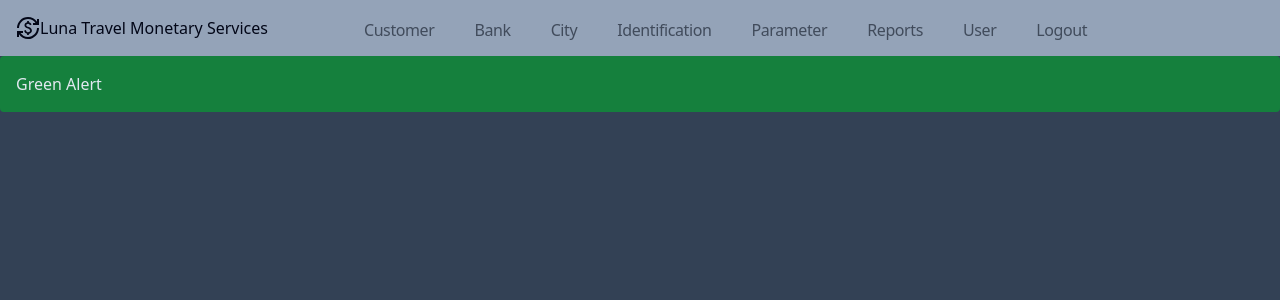
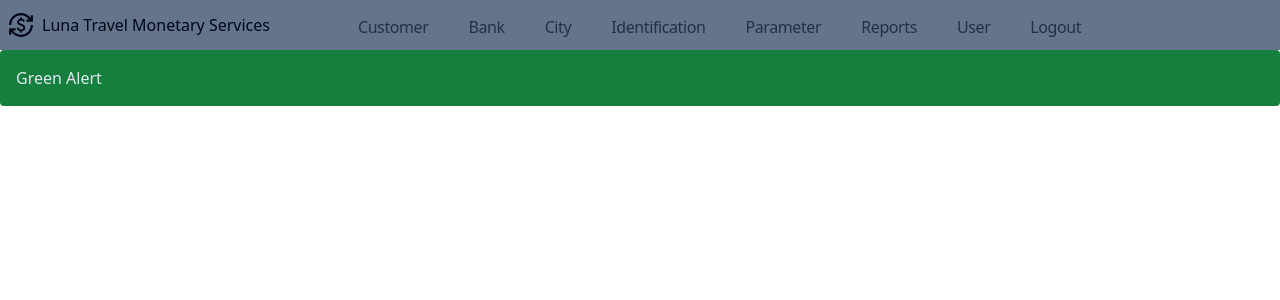
Before and after one commit to waldirborbajr/lunatravel, a Nuxt app: page / in a window 1280 px wide. Shown: the top 300 px of the page. Built offline with nearby package versions, Linux system fonts and the light colour scheme.

Commit message:
feat: minnor fix
Signed-off-by: Waldir BORBA JUNIOR <wborbajr@gmail.com>

```diff
--- a/assets/css/tailwind.css
+++ b/assets/css/tailwind.css
@@ -45,7 +45,7 @@ tr:nth-child(od) {
 }
 
 .t-thead {
-  @apply font-medium border-b bg-slate-800 dark:border-neutral-500;
+  @apply font-medium border-b bg-slate-800 text-slate-100 dark:border-neutral-500;
 }
 
 .tr-line {
--- a/components/Header/index.vue
+++ b/components/Header/index.vue
@@ -1,21 +1,19 @@
 <template>
-  <div class="flex justify-between items-center bg-slate-400">
+  <div class="flex justify-between items-center w-screen bg-slate-500">
     <div class="flex justify-center items-center">
-      <div class="flex justify-center items-center p-4 font-normal text-slate-950">
-        <Icon name="material-symbols:currency-exchange" size="24" />
+      <div
+        class="flex justify-center items-center p-2 font-normal text-slate-950"
+      >
+        <Icon
+          name="material-symbols:currency-exchange"
+          size="34"
+          class="pr-2"
+        />
         Luna Travel Monetary Services
       </div>
       <Menu />
     </div>
   </div>
-
-  <!--
-  <div id="Header" class="fixed z-50 w-full">
-    <Icon name="material-symbols:currency-exchange" size="24" />
-    Luna Travel Monetary Services
-    <div id="Menu" class="flex bg-slate-400 w-ful text-slate-100">M E N U</div>
-  </div>
-  -->
 </template>
 
 <script setup></script>
--- a/components/Menu/index.vue
+++ b/components/Menu/index.vue
@@ -1,28 +1,46 @@
 <template>
-  <div class="hidden justify-center items-center pt-1 antialiased lg:flex lg:ml-20">
+  <div
+    class="hidden justify-center items-center pt-1 antialiased lg:flex lg:ml-20"
+  >
     <NuxtLink
-      class="flex justify-center items-center mr-10 text-base font-medium tracking-tight text-gray-700 text-opacity-90 transition duration-150 ease-in-out hover:text-cool-gray-600"
-      to="/customer">Customer</NuxtLink>
+      class="flex justify-center items-center mr-10 text-base font-medium tracking-tight text-opacity-90 transition duration-150 ease-in-out hover:text-cool-gray-600 text-slate-800"
+      to="/customer"
+      >Customer</NuxtLink
+    >
     <NuxtLink
-      class="flex justify-center items-center mr-10 text-base font-medium tracking-tight text-gray-700 text-opacity-90 transition duration-150 ease-in-out hover:text-cool-gray-600"
-      to="/bank">Bank</NuxtLink>
+      class="flex justify-center items-center mr-10 text-base font-medium tracking-tight text-opacity-90 transition duration-150 ease-in-out hover:text-cool-gray-600 text-slate-800"
+      to="/bank"
+      >Bank</NuxtLink
+    >
     <NuxtLink
-      class="flex justify-center items-center mr-10 text-base font-medium tracking-tight text-gray-700 text-opacity-90 transition duration-150 ease-in-out hover:text-cool-gray-600"
-      to="/city">City</NuxtLink>
+      class="flex justify-center items-center mr-10 text-base font-medium tracking-tight text-opacity-90 transition duration-150 ease-in-out hover:text-cool-gray-600 text-slate-800"
+      to="/city"
+      >City</NuxtLink
+    >
     <NuxtLink
-      class="flex justify-center items-center mr-10 text-base font-medium tracking-tight text-gray-700 text-opacity-90 transition duration-150 ease-in-out hover:text-cool-gray-600"
-      to="/identification">Identification</NuxtLink>
+      class="flex justify-center items-center mr-10 text-base font-medium tracking-tight text-opacity-90 transition duration-150 ease-in-out hover:text-cool-gray-600 text-slate-800"
+      to="/identification"
+      >Identification</NuxtLink
+    >
     <NuxtLink
-      class="flex justify-center items-center mr-10 text-base font-medium tracking-tight text-gray-700 text-opacity-90 transition duration-150 ease-in-out hover:text-cool-gray-600"
-      to="/parameter">Parameter</NuxtLink>
+      class="flex justify-center items-center mr-10 text-base font-medium tracking-tight text-opacity-90 transition duration-150 ease-in-out hover:text-cool-gray-600 text-slate-800"
+      to="/parameter"
+      >Parameter</NuxtLink
+    >
     <NuxtLink
-      class="flex justify-center items-center mr-10 text-base font-medium tracking-tight text-gray-700 text-opacity-90 transition duration-150 ease-in-out hover:text-cool-gray-600"
-      to="/reports">Reports</NuxtLink>
+      class="flex justify-center items-center mr-10 text-base font-medium tracking-tight text-opacity-90 transition duration-150 ease-in-out hover:text-cool-gray-600 text-slate-800"
+      to="/reports"
+      >Reports</NuxtLink
+    >
     <NuxtLink
-      class="flex justify-center items-center mr-10 text-base font-medium tracking-tight text-gray-700 text-opacity-90 transition duration-150 ease-in-out hover:text-cool-gray-600"
-      to="/user">User</NuxtLink>
+      class="flex justify-center items-center mr-10 text-base font-medium tracking-tight text-opacity-90 transition duration-150 ease-in-out hover:text-cool-gray-600 text-slate-800"
+      to="/user"
+      >User</NuxtLink
+    >
     <NuxtLink
-      class="flex justify-center items-center mr-10 text-base font-medium tracking-tight text-gray-700 text-opacity-90 transition duration-150 ease-in-out hover:text-cool-gray-600"
-      to="/login">Logout</NuxtLink>
+      class="flex justify-center items-center mr-10 text-base font-medium tracking-tight text-opacity-90 transition duration-150 ease-in-out hover:text-cool-gray-600 text-slate-800"
+      to="/login"
+      >Logout</NuxtLink
+    >
   </div>
 </template>
--- /dev/null
+++ b/composables/useAuth.ts
@@ -0,0 +1 @@
+export const authToken = () => useState<string>("token", () => "");
--- a/layouts/default.vue
+++ b/layouts/default.vue
@@ -1,5 +1,5 @@
 <template>
-  <div class="h-screen DefaultLayout bg-slate-700 text-slate-50">
+  <div class="h-screen DefaultLayout">
     <Header />
     <!-- Here Nuxt will replace page content -->
     <slot />
--- a/nuxt.config.ts
+++ b/nuxt.config.ts
@@ -53,14 +53,10 @@ export default defineNuxtConfig({
 
   // Build
   css: ["@/assets/css/tailwind.css"],
-  build: {
-    postcss: {
-      postcssOptions: {
-        plugins: {
-          tailwindcss: {},
-          autoprefixer: {},
-        },
-      },
+  postcss: {
+    plugins: {
+      tailwindcss: {},
+      autoprefixer: {},
     },
   },
 });
--- a/pages/bank/index.vue
+++ b/pages/bank/index.vue
@@ -84,8 +84,10 @@
 
 <script setup lang="ts">
 definePageMeta({
-  // middleware: 'auth'
+  middleware: "auth",
 });
+
+
 
 useHead({
   title: "Bank Management",
```
Also changed, not shown: middleware/auth.ts (+7 -5 lines), pages/login/index.vue (+72 -29 lines), composables/useAUth.ts (deleted), 1 other file (tests, documents, lock files or other folders).
